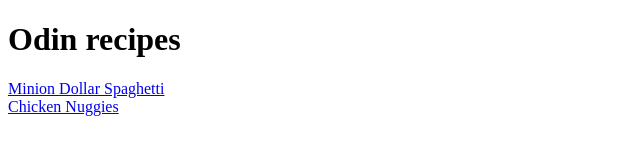
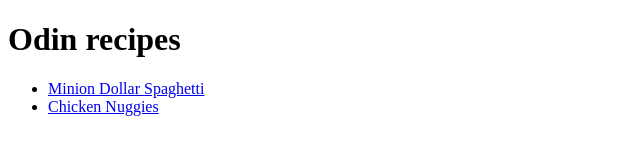
Before and after one commit to Bollesh/odin-recipes, a plain HTML site: page index.html in a window 1280 px wide. Shown: the whole page, without its empty margins (0-640 px from the left). Drawn offline with Linux system fonts and the light colour scheme.

Commit message:
Made links a list

```diff
--- a/index.html
+++ b/index.html
@@ -7,9 +7,9 @@
 </head>
 <body>
     <h1>Odin recipes</h1>
-    <a href="recipes/spaghetti.html">Minion Dollar Spaghetti</a>
-    <br>
-    <a href="recipes/chicken.html">Chicken Nuggies</a>
-
+    <ul>
+        <li><a href="recipes/spaghetti.html">Minion Dollar Spaghetti</a></li>
+        <li><a href="recipes/chicken.html">Chicken Nuggies</a></li>
+    </ul>
 </body>
 </html>
```
